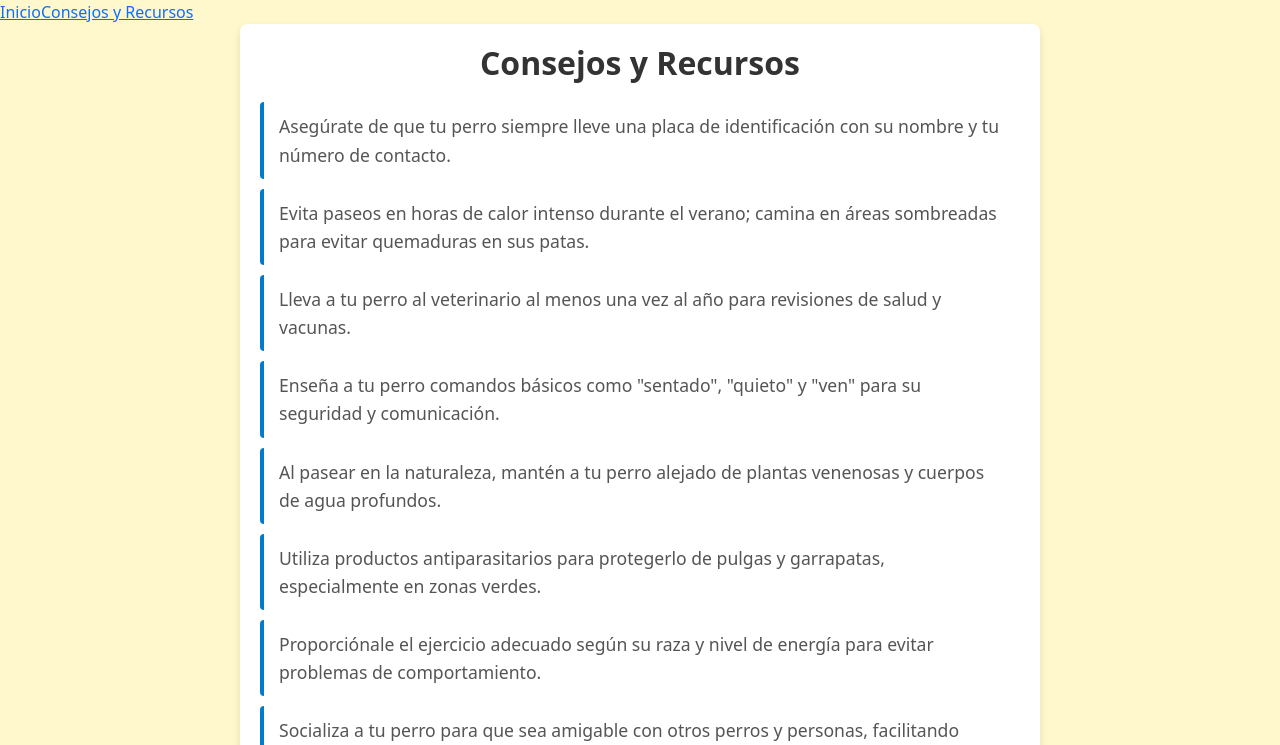
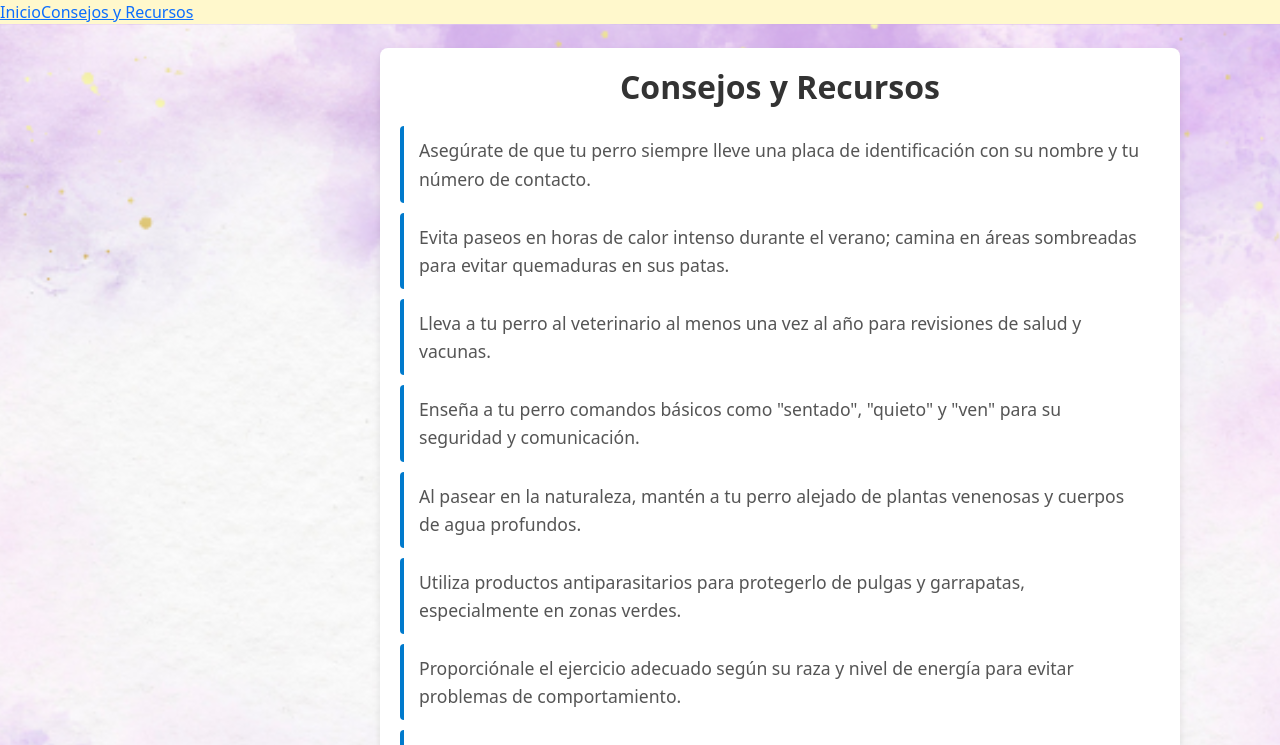
Before and after one commit to Monica0317/GPS-Dog, a React (Vite) app: page /recursos in a window 1280 px wide. Shown: the top 745 px of the page. Built offline with nearby package versions, Linux system fonts and the light colour scheme; no server answers.

Commit message:
Sidebar para todos las páginas

```diff
--- a/src/components/Sidebar.jsx
+++ b/src/components/Sidebar.jsx
@@ -8,6 +8,11 @@
   const navigate = useNavigate();
   const location = useLocation();
   const auth = getAuth();
+
+  // Si no hay usuario, mostrar un componente vacío o de carga
+  if (!usuario) {
+    return null;
+  }
 
   const menuItems = [
     {
@@ -20,7 +25,6 @@
       icon: <Map size={20} />,
       path: "/mapa",
     },
-
     {
       title: "Historial de recorridos",
       icon: <History size={20} />,
@@ -44,12 +48,10 @@
   };
 
   return (
-
     <div
       className={`bg-light border-end d-flex flex-column
       position-fixed start-0 top-0 bottom-0
-      ${isSidebarOpen ? "show" : "hidden"}} ${styles.sidebar}`}
-
+      ${isSidebarOpen ? "show" : "hidden"} ${styles.sidebar}`}
       style={{
         width: "280px",
         zIndex: 1040,
@@ -57,20 +59,23 @@
         transition: "transform 0.3s ease-in-out",
       }}
     >
-
       {/* Perfil */}
       <div className={`p-4 border-bottom ${styles.profile}`}>
-        <h5 className={`mb-1 ${styles.displayName}`}>{usuario.displayName || usuario.email}</h5>
-        <small className={` ${styles.email}`}>{usuario.email}</small>
+        <h5 className={`mb-1 ${styles.displayName}`}>
+          {usuario.displayName || usuario.email || "Usuario"}
+        </h5>
+        <small className={`${styles.email}`}>{usuario.email}</small>
       </div>
 
       {/* Menú de navegación */}
       <nav className={`flex-grow-1 p-3 ${styles.navMenu}`}>
-        <div className={`list-group  ${styles.menuList}`}>
+        <div className={`list-group ${styles.menuList}`}>
           {menuItems.map((item) => (
             <button
               key={item.path}
-              className={`list-group-item list-group-item-action border-0 d-flex align-items-center gap-3 py-3  ${location.pathname === item.path ? "active" : ""} ${styles.menuItem}`}
+              className={`list-group-item list-group-item-action border-0 d-flex align-items-center gap-3 py-3 ${
+                location.pathname === item.path ? "active" : ""
+              } ${styles.menuItem}`}
               onClick={() => navigate(item.path)}
             >
               {item.icon}
@@ -84,7 +89,7 @@
       <div className={`p-3 border-top mt-auto ${styles.logoutSection}`}>
         <button
           onClick={handleLogout}
-          className={`  w-100 d-flex align-items-center justify-content-center gap-2 ${styles.logoutButton}`}
+          className={`w-100 d-flex align-items-center justify-content-center gap-2 ${styles.logoutButton}`}
         >
           <LogOut size={20} />
           <span>Cerrar Sesión</span>
--- a/src/pages/HistorialRecorridos.jsx
+++ b/src/pages/HistorialRecorridos.jsx
@@ -6,6 +6,7 @@
 import { getDatabase, ref, child, get } from "firebase/database";
 import { appFirebase } from "../credenciales";
 import { getAuth } from "firebase/auth";
+import Layout from "../components/Layout";
 
 const HistorialRecorridos = () => {
   const [historialData, setHistorialData] = useState([]);
@@ -15,16 +16,29 @@
   const [isEditing, setIsEditing] = useState(false);
   const [editData, setEditData] = useState(null);
   const [userId, setUserId] = useState(null);
+  const [usuario, setUsuario] = useState(null);
+  const [isLoading, setIsLoading] = useState(true);
 
   useEffect(() => {
     const auth = getAuth(appFirebase);
-    const currentUser = auth.currentUser;
 
-    if (currentUser) {
-      setUserId(currentUser.uid);
+    // Configurar un observer para el estado de autenticación
+    const unsubscribe = auth.onAuthStateChanged((user) => {
+      if (user) {
+        setUserId(user.uid);
+        setUsuario({
+          displayName: user.displayName || "Usuario",
+          email: user.email,
+          uid: user.uid,
+        });
       } else {
         console.error("No hay un usuario autenticado.");
       }
+      setIsLoading(false);
+    });
+
+    // Limpiar el observer cuando el componente se desmonte
+    return () => unsubscribe();
   }, []);
 
   const formatToColombianTime = (timestamp) => {
@@ -157,6 +171,7 @@
   };
 
   return (
+    <Layout usuario={usuario}>
       <div className="historial-container">
         <h2 className="historial-title">Historial de Recorridos</h2>
 
@@ -186,7 +201,9 @@
               </h3>
               <p className="recorrido-notas">📝 {item.notas}</p>
               {item.alertas && (
-              <p className="recorrido-alertas">🔔 {item.alertas.join(", ")}</p>
+                <p className="recorrido-alertas">
+                  🔔 {item.alertas.join(", ")}
+                </p>
               )}
             </div>
 
@@ -200,8 +217,8 @@
                   {item.recorrido.map((loc, index) => (
                     <li key={index} className="recorrido-item">
                       <p>
-                      <strong>📍 Ubicación:</strong> ({loc.latitude.toFixed(4)},{" "}
-                      {loc.longitude.toFixed(4)})
+                        <strong>📍 Ubicación:</strong> (
+                        {loc.latitude.toFixed(4)}, {loc.longitude.toFixed(4)})
                       </p>
                       <p>
                         <strong>⏰ Hora:</strong> {loc.hora || "No disponible"}
@@ -236,6 +253,7 @@
           </BarChart>
         </div>
       </div>
+    </Layout>
   );
 };
 
--- a/src/pages/Tips.jsx
+++ b/src/pages/Tips.jsx
@@ -1,8 +1,38 @@
-import React from "react";
+import React, { useState, useEffect } from "react";
 import "../styles/Tips.css";
+import Layout from "../components/Layout";
+import { appFirebase } from "../credenciales";
+import { getAuth } from "firebase/auth";
 
 function Tips() {
+  const [userId, setUserId] = useState(null);
+  const [usuario, setUsuario] = useState(null);
+  const [isLoading, setIsLoading] = useState(true);
+
+  useEffect(() => {
+    const auth = getAuth(appFirebase);
+
+    // Configurar un observer para el estado de autenticación
+    const unsubscribe = auth.onAuthStateChanged((user) => {
+      if (user) {
+        setUserId(user.uid);
+        setUsuario({
+          displayName: user.displayName || "Usuario",
+          email: user.email,
+          uid: user.uid,
+        });
+      } else {
+        console.error("No hay un usuario autenticado.");
+      }
+      setIsLoading(false);
+    });
+
+    // Limpiar el observer cuando el componente se desmonte
+    return () => unsubscribe();
+  }, []);
+
   return (
+    <Layout usuario={usuario}>
       <div className="tips-container">
         <h1 className="tips-title">Consejos y Recursos</h1>
         <ul className="tips-list">
@@ -43,11 +73,12 @@
             paseos largos o actividades intensas.
           </li>
           <li className="tips-item">
-          Aprende a identificar signos de fatiga, como jadeo excesivo o letargo,
-          y dale agua y descanso si es necesario.
+            Aprende a identificar signos de fatiga, como jadeo excesivo o
+            letargo, y dale agua y descanso si es necesario.
           </li>
         </ul>
       </div>
+    </Layout>
   );
 }
 
```
Lines whose indentation alone changed are shown as unchanged.
